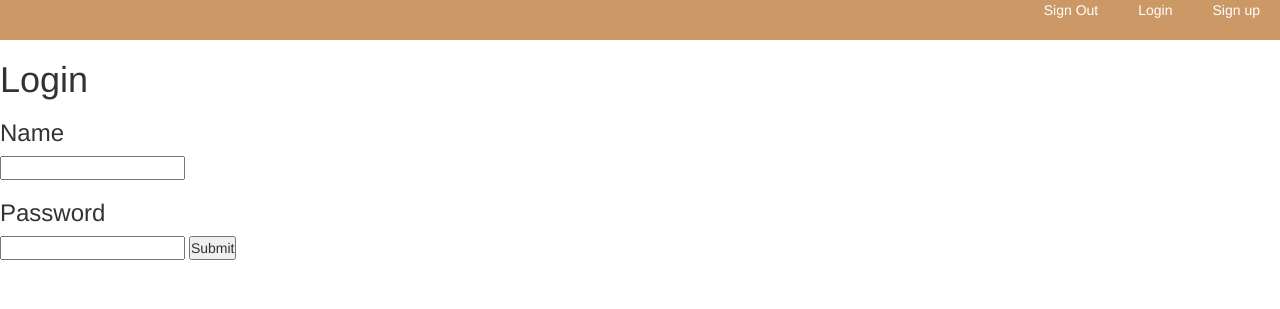
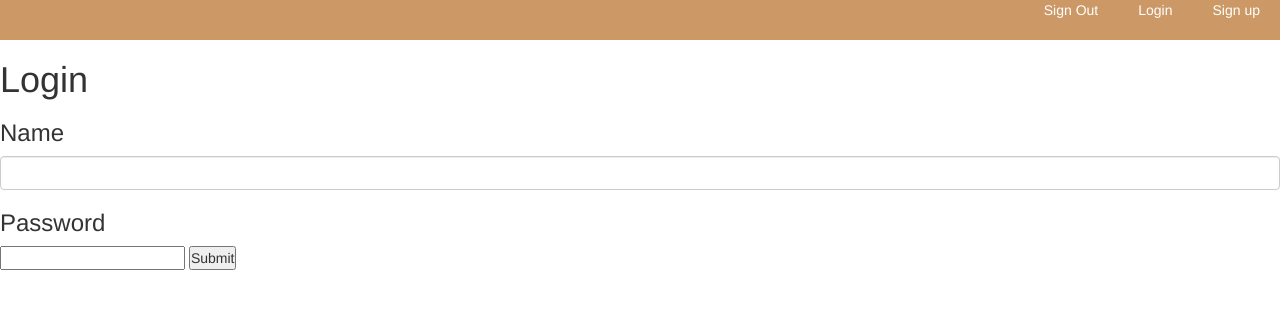
Before and after one commit to syedbilal28/resataurant_management, a Django app: page /login in a window 1280 px wide. Shown: the top 309 px of the page. Run offline with Django 3.2, Linux system fonts and the light colour scheme; some libraries are stand-ins or nearby versions.

Commit message:
models added

```diff
--- a/pizza/order/templates/login.html
+++ b/pizza/order/templates/login.html
@@ -8,12 +8,14 @@ Login
     <h1>Login</h1>
     <form action ="{% url 'Login' %}" method = "post">
         {% csrf_token %}
+        <div class="form-group">
+            <h3>Name</h3>
+            <input name="customer_name" type="text" class="form-control">
 
-        <h3>Name</h3>
-        <input name="customer_name" type="text">
-        <h3>Password</h3>
-        <input name="password" type="password">
-        <button>Submit</button>
+            <h3>Password</h3>
+            <input name="password" type="password">
+            <button>Submit</button>
+
     </form>
 
 {% endblock %}
```
Also changed, not shown: pizza/order/migrations/0002_auto_20200811_2033.py (added), pizza/order/migrations/0003_remove_order_order_no.py (added).
